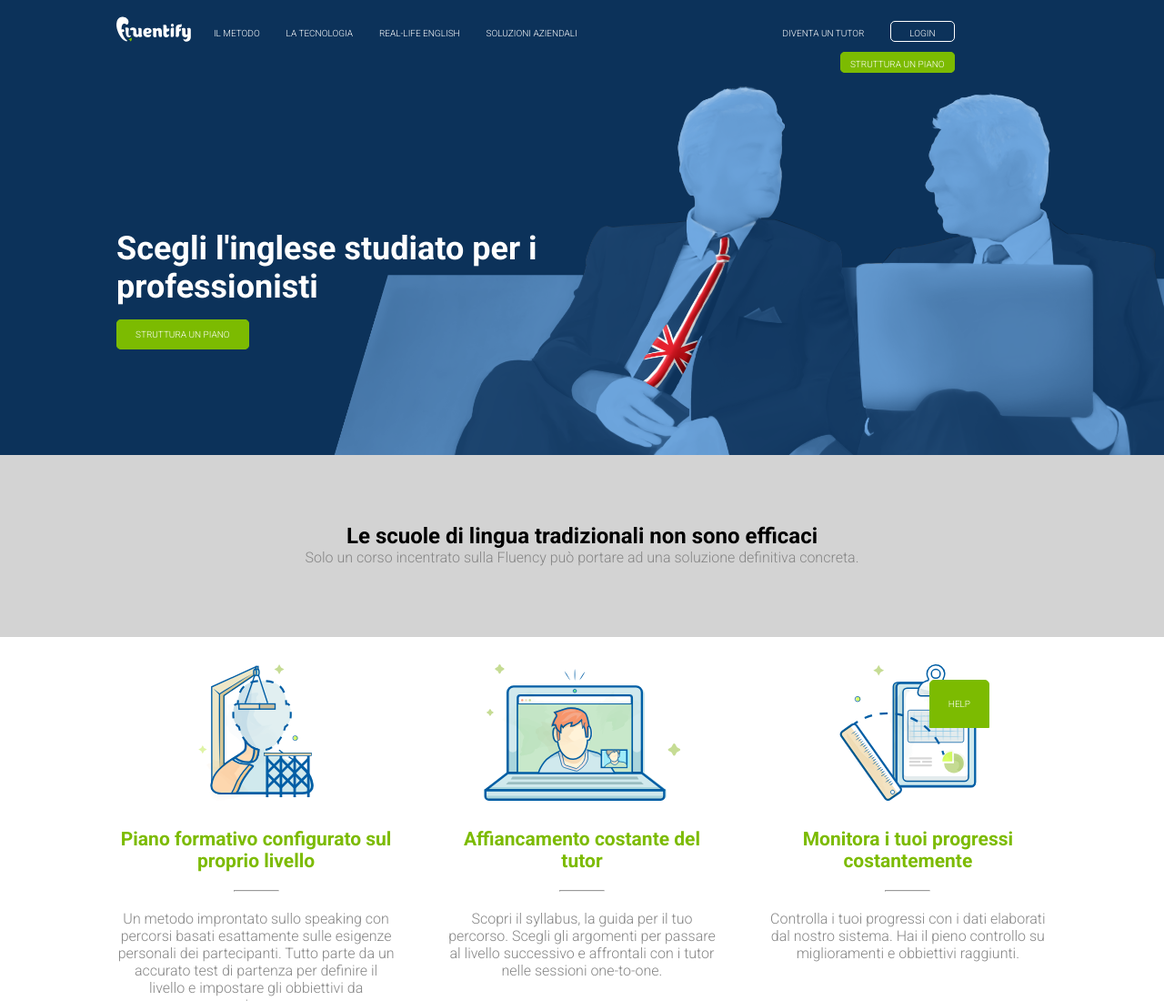
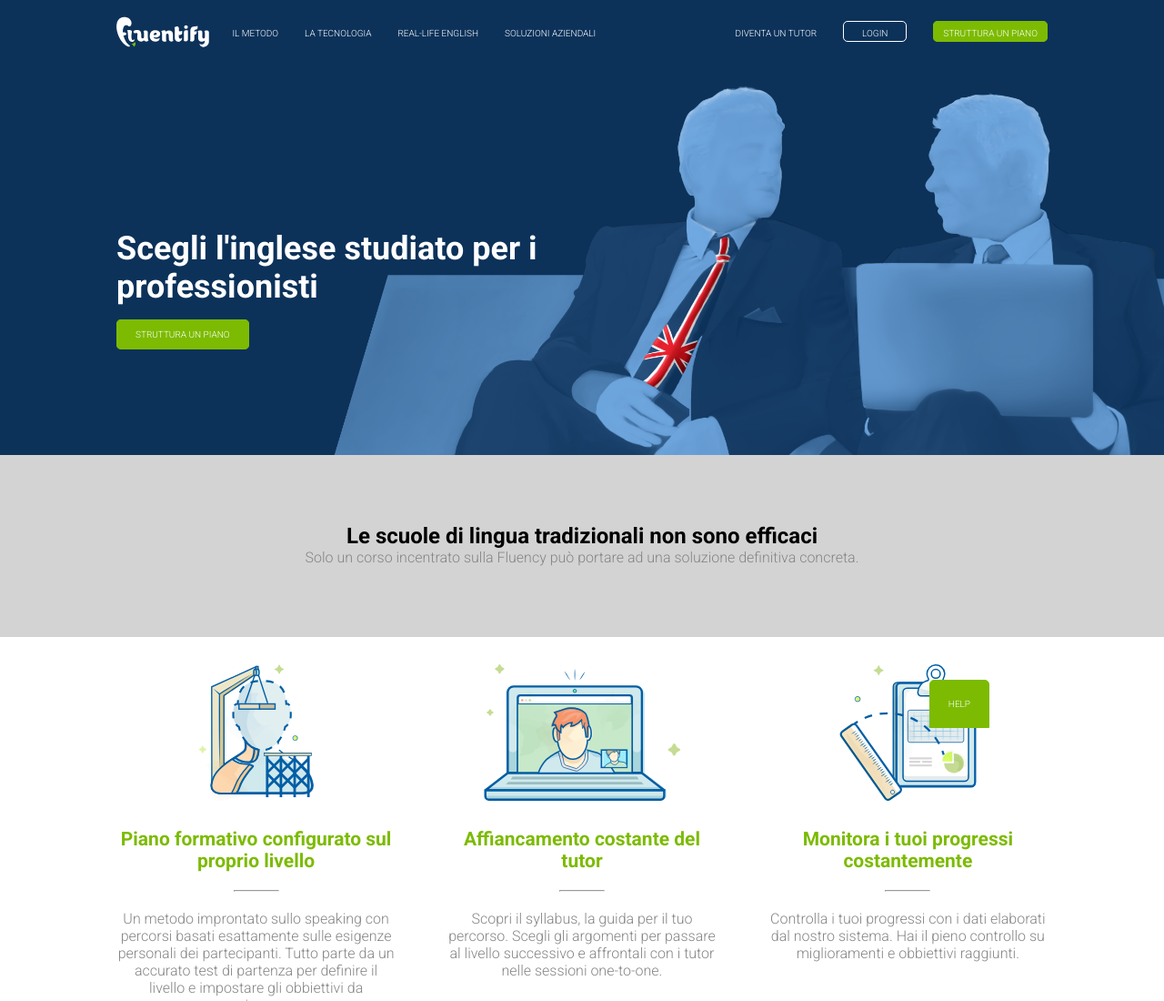
Before and after one commit to catalin-zahariea/htmlcss-fluentify, a plain HTML site: page index.html in a window 1280 px wide. Shown: the top 1100 px of the page at 91% size. Drawn offline with Linux system fonts and the light colour scheme.

Commit message:
Fixed header widths.

```diff
--- a/css/style.css
+++ b/css/style.css
@@ -119,15 +119,15 @@ header a:hover {
 
 .col-header-logo {
     margin-top: 8px;
-    width: 8%;
+    width: 10%;
 }
 
 .col-header-menu {
-    width: 47%;
+    width: 50%;
 }
 
 .col-header-login {
-    width: 35%;
+    width: 40%;
     text-align: right;
 }
 
```
